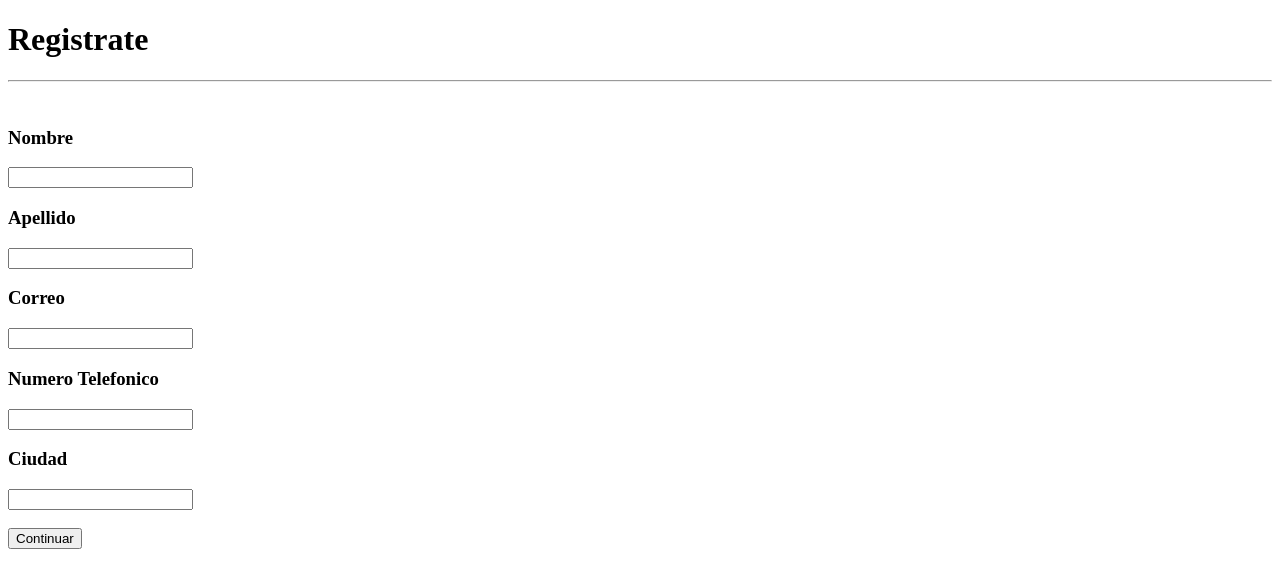
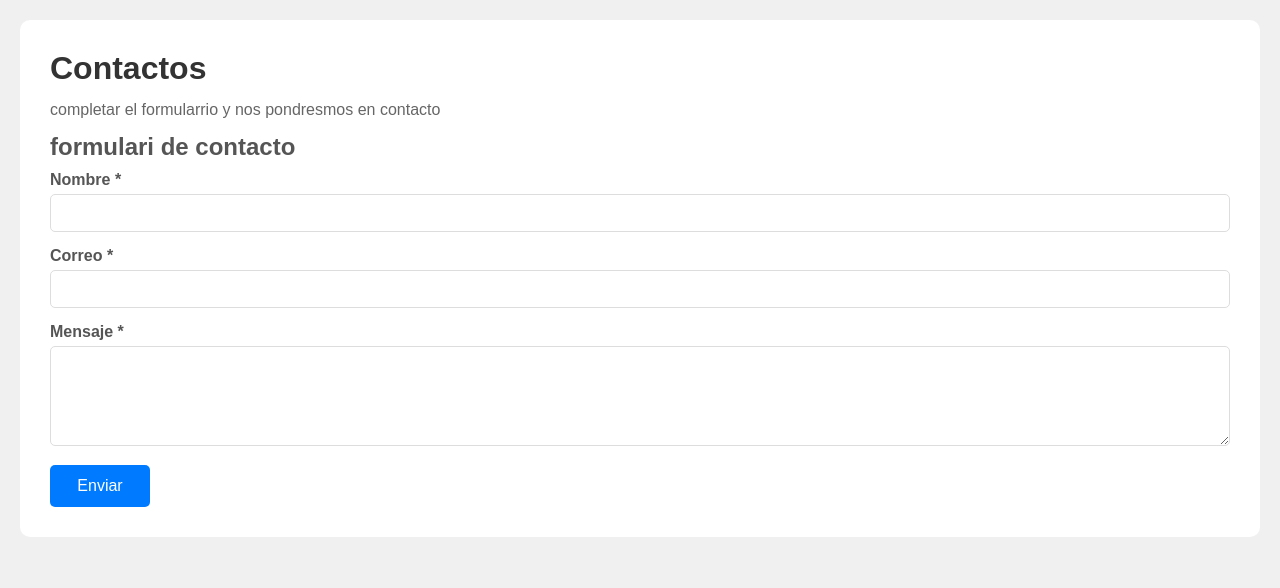
Before and after one commit to HurtadoLuna/Despliegues, a Flask app: page / in a window 1280 px wide. Shown: the top 588 px of the page. Run offline with Flask 3, Linux system fonts and the light colour scheme; some libraries are stand-ins or nearby versions.

Commit message:
primer proyecto desplegado

```diff
--- /dev/null
+++ b/app.py
@@ -0,0 +1,131 @@
+from flask import Flask, request, jsonify, render_template  # Importa Flask para crear la app web, manejar peticiones y usar plantillas HTML
+import psycopg2  # Permite conectarse y trabajar con bases de datos PostgreSQL
+from psycopg2.extras import RealDictCursor  # Devuelve los resultados de las consultas como diccionarios (clave: valor)
+import os  # Permite acceder a variables del sistema y manejar rutas de archivos
+from datetime import datetime  # Sirve para trabajar con fechas y horas
+
+# Configuración de la aplicación
+app = Flask(__name__)
+
+DB_CONFIG = {
+    'host': 'localhost',
+    'database': 'postgres',
+    'user': 'postgres',
+    'password': '123456',
+    'port': 5432
+}
+
+
+def conectar_bd(): # crea funcion para crear una conexion con la base de datos
+    try:       # Intenta crear una conexión con los datos de configuración
+        conexion = psycopg2.connect(**DB_CONFIG)   # Importa la librería psycopg2 para conectarse a PostgreSQL
+        return conexion  # Si todo sale bien, devuelve la conexión
+    except psycopg2.Error as e:   # Si ocurre un error, lo muestra en consola
+        print(f" Error al conectar a la base de datos: {e}")
+        return None  # Retorna None si falla la conexión
+
+# Crea la tabla 'contactos' si aún no existe
+def crear_tabla():
+    conexion = conectar_bd()  # Se conecta a la base de datos
+    if conexion:
+        cursor = conexion.cursor()  # Crea un cursor para ejecutar SQL
+        cursor.execute("""
+        CREATE TABLE IF NOT EXISTS contactos (
+            id SERIAL PRIMARY KEY,              -- Identificador único automático
+            nombre VARCHAR(100) NOT NULL,       -- Campo para el nombre
+            correo VARCHAR(100) NOT NULL,       -- Campo para el correo
+            mensaje TEXT,                       -- Campo opcional para el mensaje
+            creado TIMESTAMP DEFAULT NOW()      -- Fecha y hora de creación
+        );
+        """)
+        conexion.commit()  # Guarda los cambios en la base de datos
+        cursor.close()     # Cierra el cursor
+        conexion.close()   # Cierra la conexión
+
+# Ruta principal del sitio web
+@app.route('/')
+def inicio():
+    # Renderiza la página principal 'index.html'
+    return render_template('index.html')
+
+# Ruta para guardar los datos de un contacto
+@app.route('/contacto', methods=['POST'])
+def guardar_contactos():
+    try:
+        conexion = conectar_bd()  # Conexión a la base de datos
+        if conexion is None:
+            # Si no se puede conectar, devuelve un error
+            return jsonify({'error': 'No se pudo conectar a la base de datos'}), 500
+
+        # Obtiene los datos enviados en formato JSON
+        datos = request.get_json()
+        nombre = datos.get('nombre', '').strip()   # Obtiene el nombre sin espacios
+        correo = datos.get('correo', '').strip()   # Obtiene el correo sin espacios
+        mensaje = datos.get('mensaje', '').strip() # Obtiene el mensaje sin espacios
+
+        # Valida que nombre y correo no estén vacíos
+        if not nombre or not correo:
+            return jsonify({'error': 'Nombre y correo son obligatorios'}), 400
+
+        cursor = conexion.cursor()  # Crea el cursor para ejecutar SQL
+        sql_insertar = """
+        INSERT INTO contactos (nombre, correo, mensaje)
+        VALUES (%s, %s, %s)
+        RETURNING id;
+        """  # Consulta SQL para insertar un nuevo contacto
+
+        # Ejecuta la consulta con los valores recibidos
+        cursor.execute(sql_insertar, (nombre, correo, mensaje))
+        contacto_id = cursor.fetchone()[0]  # Obtiene el ID del nuevo registro
+
+        conexion.commit()  # Guarda los cambios
+        cursor.close()     # Cierra el cursor
+        conexion.close()   # Cierra la conexión
+
+        # Devuelve un mensaje de éxito con el ID generado
+        return jsonify({
+            'mensaje': 'Contacto guardado exitosamente',
+            'id': contacto_id
+        }), 201
+
+    except Exception as e:
+        # Si ocurre un error, lo muestra y devuelve un mensaje de error
+        print(f" Error al guardar el contacto: {e}")
+        return jsonify({'error': 'Error al procesar la solicitud'}), 500
+
+# Ruta para consultar todos los contactos guardados
+@app.route('/contactos', methods=['GET'])
+def ver_contactos():
+    try:
+        conexion = conectar_bd()  # Conexión a la base de datos
+        if conexion is None:
+            # Si no se puede conectar, devuelve error
+            return jsonify({'error': 'No se pudo conectar a la base de datos'}), 500
+
+        # Crea un cursor que devuelve los resultados como diccionarios
+        cursor = conexion.cursor(cursor_factory=RealDictCursor)
+        # Consulta todos los contactos ordenados del más reciente al más antiguo
+        cursor.execute("SELECT * FROM contactos ORDER BY creado DESC;")
+        contactos = cursor.fetchall()  # Obtiene todos los registros
+        cursor.close()  # Cierra el cursor
+        conexion.close()  # Cierra la conexión
+
+        # Formatea la fecha de creación para que sea legible
+        for contacto in contactos:
+            if contacto['creado']:
+                contacto['creado'] = contacto['creado'].strftime('%Y-%m-%d %H:%M:%S')
+
+        # Devuelve la lista de contactos en formato JSON
+        return jsonify(contactos), 200
+
+    except Exception as e:
+        # Muestra el error si ocurre algún problema
+        print(f" Error al obtener contactos: {e}")
+        return jsonify({'error': 'Error al obtener contactos'}), 500
+
+# Punto de inicio del servidor Flask
+if __name__ == '__main__':
+    print(" Iniciando servidor...")  # Mensaje en consola al iniciar
+    crear_tabla()  # Crea la tabla si no existe
+    # Inicia el servidor en modo debug, accesible desde cualquier IP
+    app.run(debug=True, host='0.0.0.0', port=5000)
--- a/templates/app.py
+++ /dev/null
@@ -1,10 +0,0 @@
-from flask import Flask, render_template
-
-app = Flask(__name__)
-
-@app.route("/")
-def index():
-    return render_template("index.html", titulo= "Registro Pagina")
-
-if __name__ == "__main__":
-    app.run(debug=True)
--- a/templates/index.html
+++ b/templates/index.html
@@ -3,27 +3,190 @@
 <head>
     <meta charset="UTF-8">
     <meta name="viewport" content="width=device-width, initial-scale=1.0">
-    <title>Registrate</title>
-    <link rel="stylesheet" href="Styles/estilos.css">
+    <title>Document</title>
+
+    <style>
+        * {
+            margin: 0;
+            padding: 0;
+            box-sizing: border-box;
+        }
+
+        body {
+            font-family: Arial, sans-serif;
+            background: #f0f0f0f0;
+            padding: 20px; /*espacio interno del contenedor*/
+        }
+
+        .container {
+            max-width: 600; /*ancho maximo del formulario */
+            margin: 0 auto; /*centrqar el contenedor */
+            background: white; /*fondo blando0 del conendor*/
+            padding: 30px; /*espacios internos */
+            border-radius: 10px; /*bordes redondeados */
+            box-shadow: 0 2px 10px rgba(0, 0, 0, 0); /*sobra suave */
+        }
+
+        /* estilo del titulo principla */
+        h1 {
+            color: #333;
+            margin-bottom: 10px;
+        }
+
+        /*esstilos de subtitulos  (Formulario de contacto)*/
+        h2 {
+            color: #555;
+            margin-bottom: 10px;
+        }
+
+        /*parro inforativo */
+        p {
+            color: #666;
+            line-height: 1.6; /*espacio entre lineas*/
+            margin-bottom: 10px;
+        }
+
+        /*etiquetas de los campos del formulario */
+        label {
+            display: block; /*hace que ocupe una linea completa */
+            margin-bottom: 5px;
+            color: #555;
+            font-weight: bold; /*negrita*/
+        }
+
+        /*campo de trxto y areas del mensaje */
+        input, textarea {
+            width: 100%; /*ocupa todo el ancho disponible */
+            padding: 10px;
+            margin-bottom: 15px;
+            border: 1px solid #ddd;
+            border-radius: 5px;
+            font-size: 14px; /*tamaño del trexto*/
+        }
+
+        /*definir el tamaño minimo del area del texto */
+        textarea {
+            min-height: 100px;
+            resize: vertical; /*me permite agregar los tamañanos verticalmente */
+        }
+
+        /*estilo del boton de envia */
+        button {
+            width: 100px;
+            padding: 12px;
+            background: #007bff; /*Azzul principal */
+            color: white;
+            border: none;
+            border-radius: 5px;
+            font-size: 16px;
+            cursor: pointer; /*muestra un diseño de mano al pasar con el mouse */
+        }
+
+        /* Estilos para los mensajes de alerta */
+        .message {
+            padding: 12px;
+            margin-bottom: 15px;
+            border-radius: 5px;
+            display: none;
+            font-weight: bold;
+        }
+
+        .message.success {
+            background-color: #d4edda;
+            color: #155724;
+            border: 1px solid #c3e6cb;
+        }
+
+        .message.error {
+            background-color: #f8d7da;
+            color: #721c24;
+            border: 1px solid #f5c6cb;
+        }
+    </style>
 </head>
 <body>
-    <h1>Registrate</h1>
-    <form action="¡registrate!">
-        <hr>
-        <br>
-        <h3>Nombre</h3>
-        <input type="text">
-        <h3>Apellido</h3>
-        <input type="text">
-        <h3>Correo</h3>
-        <input type="text">
-        <h3>Numero Telefonico</h3>
-        <input type="number">
-        <h3>Ciudad</h3>
-        <input type="text">
-        <br>
-        <br>
-        <button>Continuar</button>
-    </form>
+    <!--=================CONTENIDO DE LA PAGINA ======================-->
+    <!--AQUI ETA LA INFORMACION DE CONTACTO Y LOS TEXTOS INFORMATIVOS -->
+
+    <div class="container">
+        <!--titulo principa de la pagina -->
+        <h1>Contactos</h1>
+
+        <p>completar el formularrio y nos pondresmos en contacto</p>
+
+        <h2>formulari de contacto</h2>
+
+        <div id="mensajeAlerta" class="menssage"></div>
+
+        <form id="contactForm">
+            <label for="nombre">Nombre *</label>
+            <input type="text" id="nombre" name="nombre" required>
+
+            <label for="correo">Correo *</label>
+            <input type="email" id="correo" name="correo" required>
+
+            <label for="mensajTexto">Mensaje *</label>
+            <textarea type="mensajTexto" id="mensaje" name="mensjae"></textarea>
+
+            <button type="submit">Enviar</button>
+        </form>
+    </div>
+
+    <script>
+        /*===========================LOGICA DEL FORMULARIO EN JAVASCRIPT=======================
+        este bloque de controla lo que pasa cuando el usuario envia el formulario.
+        Se encarga de mandar los datos al servidor y mostrar los mensajes */
+
+        // Capturar el evento de envío del formulario
+        document.getElementById('contactForm').addEventListener('submit', async function(e) {
+            e.preventDefault(); // Prevenir el envío tradicional del formulario
+
+            // Recopilar los datos del formulario
+            const formData = {
+                nombre: document.getElementById('nombre').value,
+                correo: document.getElementById('correo').value,
+                mensaje: document.getElementById('mensaje').value
+            }
+
+            console.log('datos a enviar: ', formData); /*muestra en la consola los datos a enviar */
+
+            try {
+                /*ENVIAR LOS DATOS AL SERVIDOR (RUTA /contacto)*/
+                const response = await fetch('/contacto', {
+                    method: 'POST',
+                    headers: {'Content-Type': 'application/json'},
+                    body: JSON.stringify(formData)
+                });
+
+                //Convertir la respuesta del servidor en JSON
+                const result = await response.json();
+
+                // Selecciona el div donde se mostrará el mensaje
+                const mensajeDiv = document.getElementById('mensajeAlerta');
+
+                // Si la respuesta del servidor es correcta (código 200 o 201)
+                if (response.ok) {
+                    mensajeDiv.className = 'message success'; // Usa estilo verde
+                    mensajeDiv.textContent = '' + result.mensaje; // Muestra mensaje de éxito
+                    mensajeDiv.style.display = 'block'; // Hace visible el mensaje
+                    document.getElementById('contactForm').reset(); // Limpia los campos del formulario
+                } else {
+                    // Si hay error, muestra el mensaje en rojo
+                    mensajeDiv.className = 'message error';
+                    mensajeDiv.textContent = ' ' + result.error;
+                    mensajeDiv.style.display = 'block';
+                }
+
+                // Oculta el mensaje después de 5 segundos
+                setTimeout(() => { mensajeDiv.style.display = 'none'; }, 5000);
+            } catch (error) {
+                // Si el servidor no responde o hay fallo de conexión
+                const mensajeDiv = document.getElementById('mensajeAlerta');
+                mensajeDiv.className = 'message error';
+                mensajeDiv.textContent = ' Error de conexión';
+                mensajeDiv.style.display = 'block';
+            }
+        });
+    </script>
 </body>
 </html>
```
